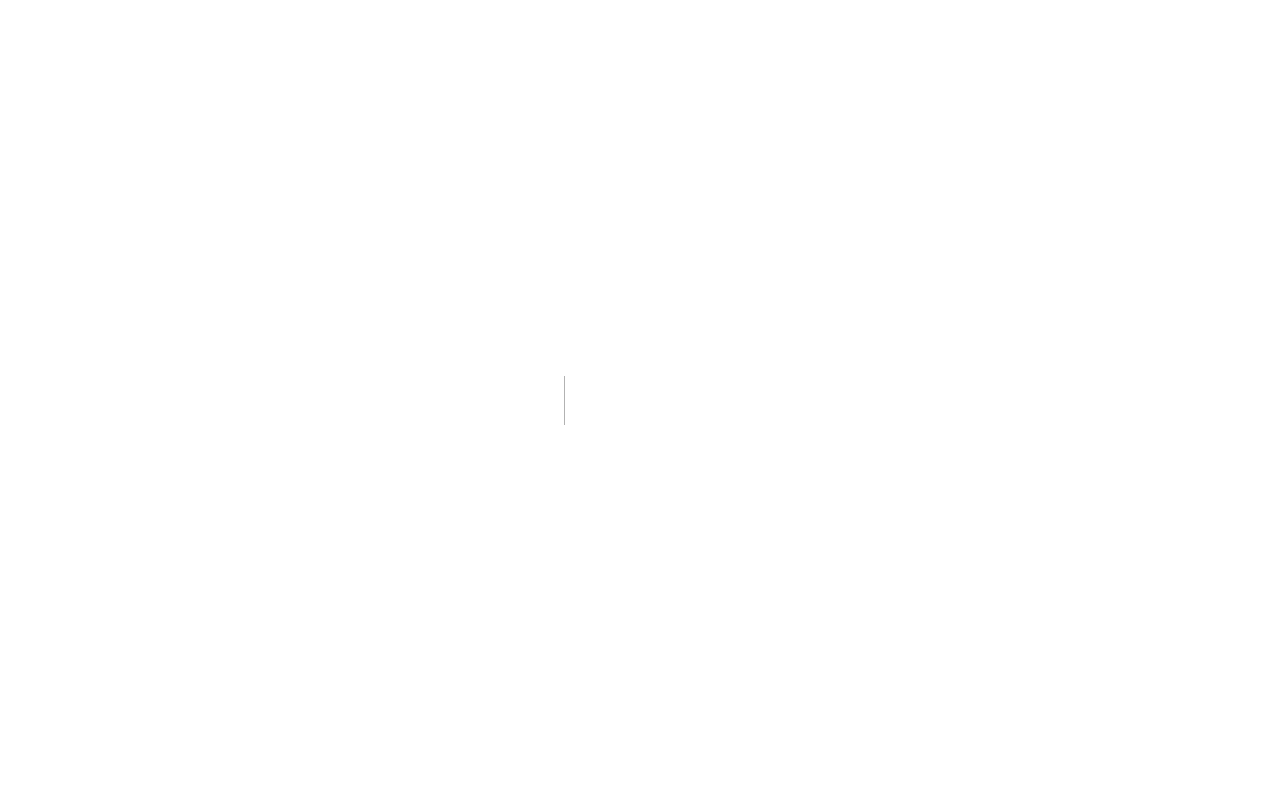
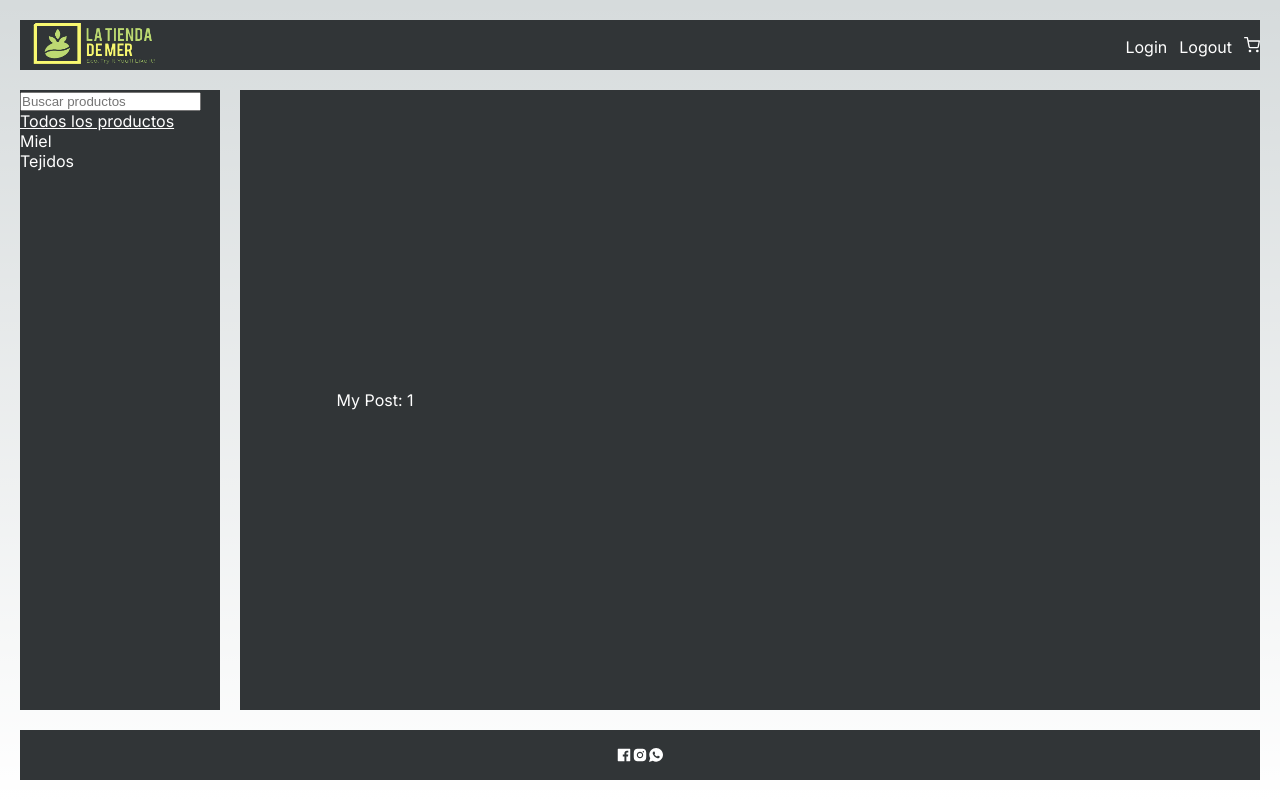
Before and after one commit to RafaeLS85/mer-store, a Next.js app: page /product/1 in a window 1280 px wide. Before the commit this address had no page. Built offline with nearby package versions, Linux system fonts and the light colour scheme.

Commit message:
add routing

```diff
--- /dev/null
+++ b/src/app/product/[slug]/page.tsx
@@ -0,0 +1,9 @@
+import Layout from "@/components/Layout/Layout";
+
+export default function Page({ params }: { params: { slug: string } }) {
+    return (
+      <Layout title="Product">
+        <div>My Post: {params.slug}</div>
+      </Layout>
+    )
+  }
--- a/src/components/LeftMenu/LeftMenu.tsx
+++ b/src/components/LeftMenu/LeftMenu.tsx
@@ -2,6 +2,8 @@
 import React, { useState } from "react";
 import styles from "./leftmenu.module.css";
 import { useCategoryStore, useSearchStore } from "@/store/store";
+import { useRouter } from "next/navigation";
+
 interface Props {
   asideCss: {
     aside: {};
@@ -14,7 +16,7 @@ export const LeftMenu = ({ asideCss }: Props) => {
     { id: 1, name: "Miel" },
     { id: 2, name: "Tejidos" },
   ];
-
+  const router = useRouter();
   const [inputValue, setInputValue] = useState("");
 
   const [active, setActive] = useState(0);
@@ -22,6 +24,8 @@ export const LeftMenu = ({ asideCss }: Props) => {
   const updateItems = (i: number) => {
     setActive(i);
     useCategoryStore.setState({ categoryId: i });
+    router.push("/");
+
   };
 
   const handleKeyDown = (event: any) => {
@@ -37,12 +41,13 @@ export const LeftMenu = ({ asideCss }: Props) => {
     <aside style={Object.assign(asideCss.aside)}>
       <input
         type="search"
-        placeholder="Search"
+        placeholder="Buscar productos"
         onKeyDown={handleKeyDown}
         onChange={(event) => setInputValue(event.target.value)}
       />
       <ul className={styles.ul}>
         {items.map((item, index) => (
+
           <li
             key={item.id}
             onClick={() => updateItems(index)}
--- a/src/components/Navbar/Navbar.tsx
+++ b/src/components/Navbar/Navbar.tsx
@@ -1,6 +1,7 @@
 import Image from "next/image";
+import Link from "next/link";
 import React from "react";
-import { FiShoppingCart } from 'react-icons/fi'
+import { FiShoppingCart } from "react-icons/fi";
 
 interface Props {
   headerCss: {
@@ -9,6 +10,8 @@ interface Props {
 }
 
 export const Navbar = ({ headerCss }: Props) => {
+
+
   return (
     <header style={Object.assign(headerCss.header)}>
       <div
@@ -19,13 +22,22 @@ export const Navbar = ({ headerCss }: Props) => {
         }}
       >
         <div>
-          <Image src="/logo-example2.png" width={150} height={50} alt="logo" />
+          <Link href="/">
+            <Image
+              src="/logo-example2.png"
+              width={150}
+              height={50}
+              alt="logo"
+            />
+          </Link>
         </div>
 
-        <div style={{display: 'flex', gap:'12px', color: 'black'  }}>
+        <div style={{ display: "flex", gap: "12px", color: "black" }}>
           <div>Login</div>
           <div>Logout</div>
-          <div><FiShoppingCart /></div>
+          <div>
+            <FiShoppingCart />
+          </div>
         </div>
       </div>
     </header>
```
Also changed, not shown: src/components/Card/Card.tsx (+26 -15 lines).
